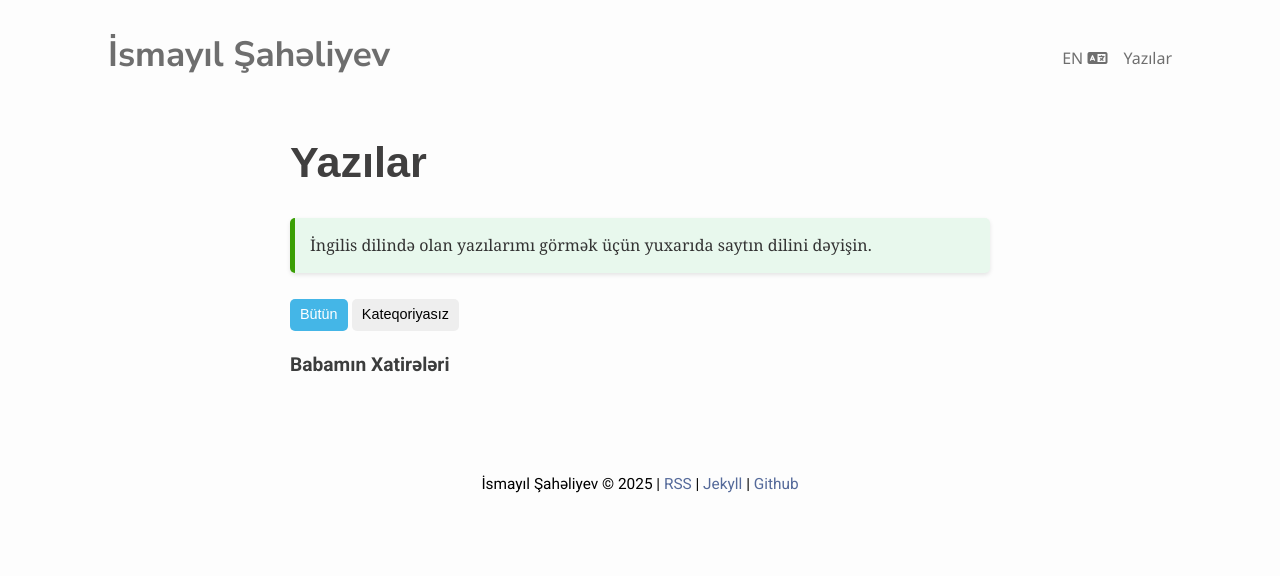
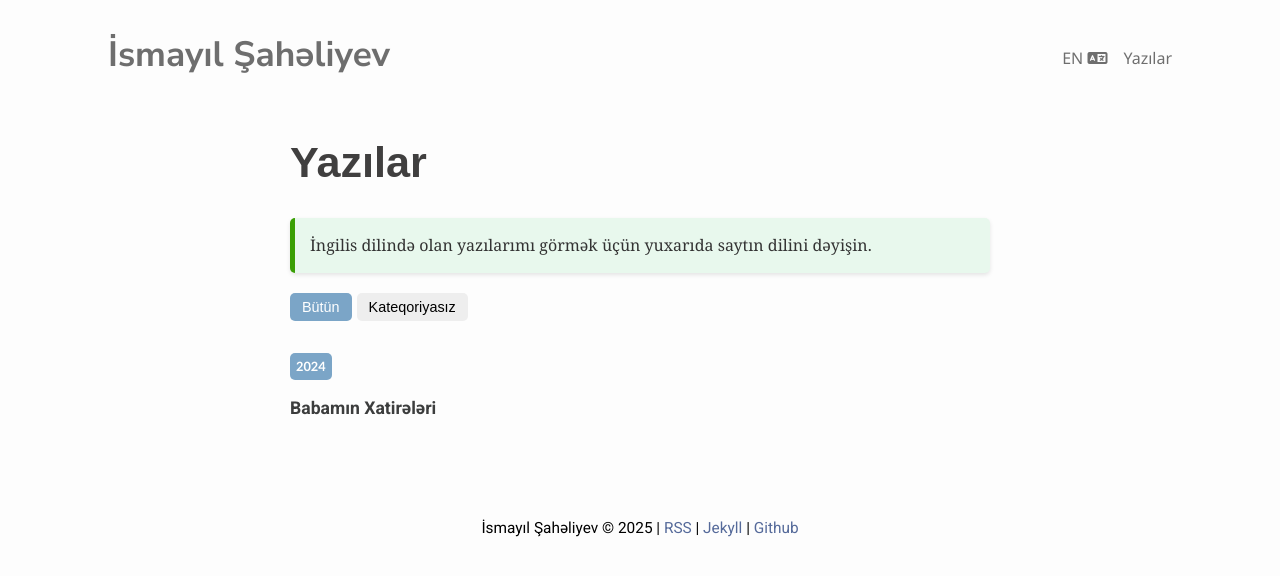
Before and after one commit to shahaliyev/shahaliyev.github.io, a Jekyll site: the page built from az/writings.html, in a window 1280 px wide. Shown: the top 576 px of the page. Built offline with Jekyll 4.4.1, drawn with Linux system fonts in a browser that asks for light colours; nearby versions of some CDN libraries.

Commit message:
post timeline

```diff
--- a/_includes/post_list.html
+++ b/_includes/post_list.html
@@ -1,56 +1,61 @@
+<!-- FILTER MENU -->
 <div class="filter-menu">
-  <button class="active" onclick="filterPosts('all')">{% if page.lang == "en" %} All {% elsif page.lang == "az" %} Bütün {% endif %}</button>
+  <button class="active" onclick="filterPosts('all')">
+    {% if page.lang == "en" %} All {% elsif page.lang == "az" %} Bütün {% endif %}
+  </button>
   {% assign categories = site.posts | where: "lang", page.lang | map: 'category' | uniq %}
   {% for category in categories %}
     {% if category and category != "" %}
       <button onclick="filterPosts('{{ category }}')">{{ category | capitalize }}</button>
     {% endif %}
   {% endfor %}
-  <button onclick="filterPosts('uncategorized')">{% if page.lang == "en" %} Uncategorized {% elsif page.lang == "az" %} Kateqoriyasız {% endif %}</button>
+  <button onclick="filterPosts('uncategorized')">
+    {% if page.lang == "en" %} Uncategorized {% elsif page.lang == "az" %} Kateqoriyasız {% endif %}
+  </button>
 </div>
 
-<div class="writings">
-  {% assign months_az = "Yan,Fev,Mart,Apr,May,İyun,İyul,Avq,Sen,Okt,Noy,Dek" | split: "," %}
-  {% for post in site.posts %}
-    {% if post.lang == page.lang %}
+<!-- TIMELINE -->
+<div class="timeline">
+  {% assign posts_by_year = site.posts | where: "lang", page.lang | group_by_exp: "post", "post.date | date: '%Y'" %}
+  {% assign sorted_years = posts_by_year | sort: "name" | reverse %}
+
+  {% for year_group in sorted_years %}
+    <div class="timeline-year" data-year="{{ year_group.name }}">
+      <div class="year-label">{{ year_group.name }}</div>
+      <div class="timeline-posts">
+        {% for post in year_group.items %}
           {% assign post_categories = post.category %}
-
           {% if post_categories == nil or post_categories == "" %}
             {% assign post_categories = "uncategorized" %}
           {% elsif post_categories != "" and post_categories != nil %}
             {% assign post_categories = post_categories | join: ',' %}
           {% endif %}
 
-      <div class="writing" data-category="{{ post_categories }}">
+          <div class="timeline-entry writing" data-category="{{ post_categories }}">
             <a href="{{ post.url | relative_url }}" class="post-link">{{ post.title }}</a>
-        <time class="post-date" datetime="{{ post.date | date: '%Y-%m-%d' }}">
-          {% if post.lang == "az" %}
-            {% assign month = post.date | date: "%-m" | minus: 1 %}
-            {{ post.date | date: "%e" }} {{ months_az[month] }}, {{ post.date | date: "%Y" }}
-          {% else %}
-            {{ post.date | date: "%b %e, %Y" }}
-          {% endif %}
-        </time>
           </div>
-    {% endif %}
+        {% endfor %}
+      </div>
+    </div>
   {% endfor %}
 </div>
 
+<!-- STYLES -->
 <style>
-
   .filter-menu {
     margin-bottom: 20px;
     line-height: 2.5;
+    display: flex;
+    flex-wrap: wrap;
+    gap: 5px;
   }
 
   .filter-menu button {
-      /* margin-right: 2px; */
-      padding: 5px 10px;
+    padding: 6px 12px;
     cursor: pointer;
     background-color: #eee;
     border: none;
     border-radius: 5px;
-      line-height: 1.5;
     font-size: 0.9em;
   }
 
@@ -59,89 +64,96 @@
   }
 
   .filter-menu button.active {
-      background-color: #44b6e7;
+    background-color: #7ba5c7;
     color: white;
   }
 
+  .timeline {
+    margin: 2em 0;
+    padding: 0 0px;
+  }
 
+  .timeline-year {
+    margin-bottom: 1em;
+  }
 
-  .writings {
+  .year-label {
+    display: inline-block;
+    background-color: #7ba5c7;
+    color: white;
+    font-size: 0.8em;
+    font-weight: bold;
+    font-family: 'Trebuchet MS', 'Lucida Sans Unicode', 'Lucida Grande', 'Lucida Sans', Arial, sans-serif;
+    border-radius: 5px;
+    padding: 3px 6px;
+    margin-bottom: 15px;
+    /* margin-left: 15px; */
+  }
+
+  .timeline-posts {
     display: flex;
-    gap: 1em;
     flex-direction: column;
+    gap: 10px;
+    /* margin-left: 15px; */
   }
-  .writing {
+
+  .timeline-entry {
     font-family: Roboto, sans-serif;
-    font-size: 1.2em;
-      line-height: 1.2;
+    font-size: 1.1em;
+    line-height: 1.5;
   }
-  .writing a {
+
+  .timeline-entry a {
     text-decoration: none;
     color: #3c3d3d;
     font-weight: 600;
     transition: 0.3s;
   }
 
-  .writing .post-date {
-      display: none;
-      margin-left: 5px;
-      font-size: 0.8em;
-      color: #666;
-  }
-  /* .writing:hover .post-date {
-      display: inline;
-  } */
-  .writing:hover {
-    /* background-color:rgb(251, 246, 175); */
-  }
-  .writing:hover a {
-    /* color: rgb(248, 26, 104); */
-    /* background-color: #3039ec; */
-    /* color: white; */
-    /* padding: 5px; */
-    /* color: rgb(126, 123, 123); */
+  .timeline-entry:hover a {
     color: rgb(165, 164, 164);
   }
 
   @media screen and (max-width: 700px) {
-
+    .timeline {
+      padding: 0 0px;
     }
 
+    .year-label {
+      font-size: 0.8em;
+      padding: 3px 6px;
+    }
 
+    .timeline-entry {
+      font-size: 1em;
+    }
+  }
 </style>
 
+<!-- SCRIPT -->
 <script>
   function filterPosts(category) {
     const posts = document.querySelectorAll('.writing');
     const buttons = document.querySelectorAll('.filter-menu button');
+    const yearGroups = document.querySelectorAll('.timeline-year');
 
-    buttons.forEach(button => {
-      button.classList.remove('active');
-    });
-
-    if (category === 'all') {
-      buttons[0].classList.add('active');
-    } else if (category === 'uncategorized') {
-      const uncategorizedButton = Array.from(buttons).find(button => {
-        return button.textContent.trim().toLowerCase() === 'uncategorized' || button.textContent.trim().toLowerCase() === 'kateqoriyasız';
-      });
-      if (uncategorizedButton) {
-        uncategorizedButton.classList.add('active');
-      }
-    } else {
-      const selectedButton = Array.from(buttons).find(button => button.textContent.trim().toLowerCase() === category);
-      if (selectedButton) {
-        selectedButton.classList.add('active');
-      }
-    }
+    buttons.forEach(btn => btn.classList.remove('active'));
+    const matchBtn = Array.from(buttons).find(btn =>
+      btn.textContent.trim().toLowerCase() === category.toLowerCase() ||
+      (category === 'all' && btn.textContent.trim().toLowerCase() === 'all') ||
+      (category === 'uncategorized' && ['uncategorized', 'kateqoriyasız'].includes(btn.textContent.trim().toLowerCase()))
+    );
+    if (matchBtn) matchBtn.classList.add('active');
 
     posts.forEach(post => {
       const categories = post.dataset.category.split(',');
-      if (category === 'all' || categories.includes(category)) {
-        post.style.display = 'block';
-      } else {
-        post.style.display = 'none';
-      }
+      post.style.display = (category === 'all' || categories.includes(category)) ? 'block' : 'none';
+    });
+
+    yearGroups.forEach(group => {
+      const visiblePosts = group.querySelectorAll('.writing');
+      const anyVisible = Array.from(visiblePosts).some(p => p.style.display !== 'none');
+      group.style.display = anyVisible ? 'block' : 'none';
     });
   }
 </script>
--- a/assets/css/style.css
+++ b/assets/css/style.css
@@ -148,24 +148,41 @@ figcaption {
   position: fixed;
   bottom: 20px;
   right: 20px;
-  /* background-color: transparent; */
-  border-radius: 50%;
-  border: 2px solid #535252;
-  font-size: 15px;
   width: 50px;
   height: 50px;
-  padding: 0;
+  border: none;
+  border-radius: 12px;
+  background-color: #6a1b9a;
+  color: white;
   cursor: pointer;
+  opacity: 0.8;
   transition: 0.3s ease-in-out;
-  /* color:#888; */
+}
+
+#scroll-btn {
+  display: none;
+  position: fixed;
+  bottom: 20px;
+  right: 20px;
+  width: 50px;
+  height: 50px;
+  border: none;
+  border-radius: 8px;
+  background-color: #64b1ae;
   color: white;
+  cursor: pointer;
   opacity: 0.5;
-  background-color: #535252;
+  transition: 0.3s ease-in-out;
+  font-size: 20px;
+  align-items: center;
+  justify-content: center;
 }
 
 #scroll-btn:hover {
   opacity: 1;
 }
+
+
 
 table {
   font-family: 'Courier New', Courier, monospace;
```
Lines whose indentation alone changed are shown as unchanged.
